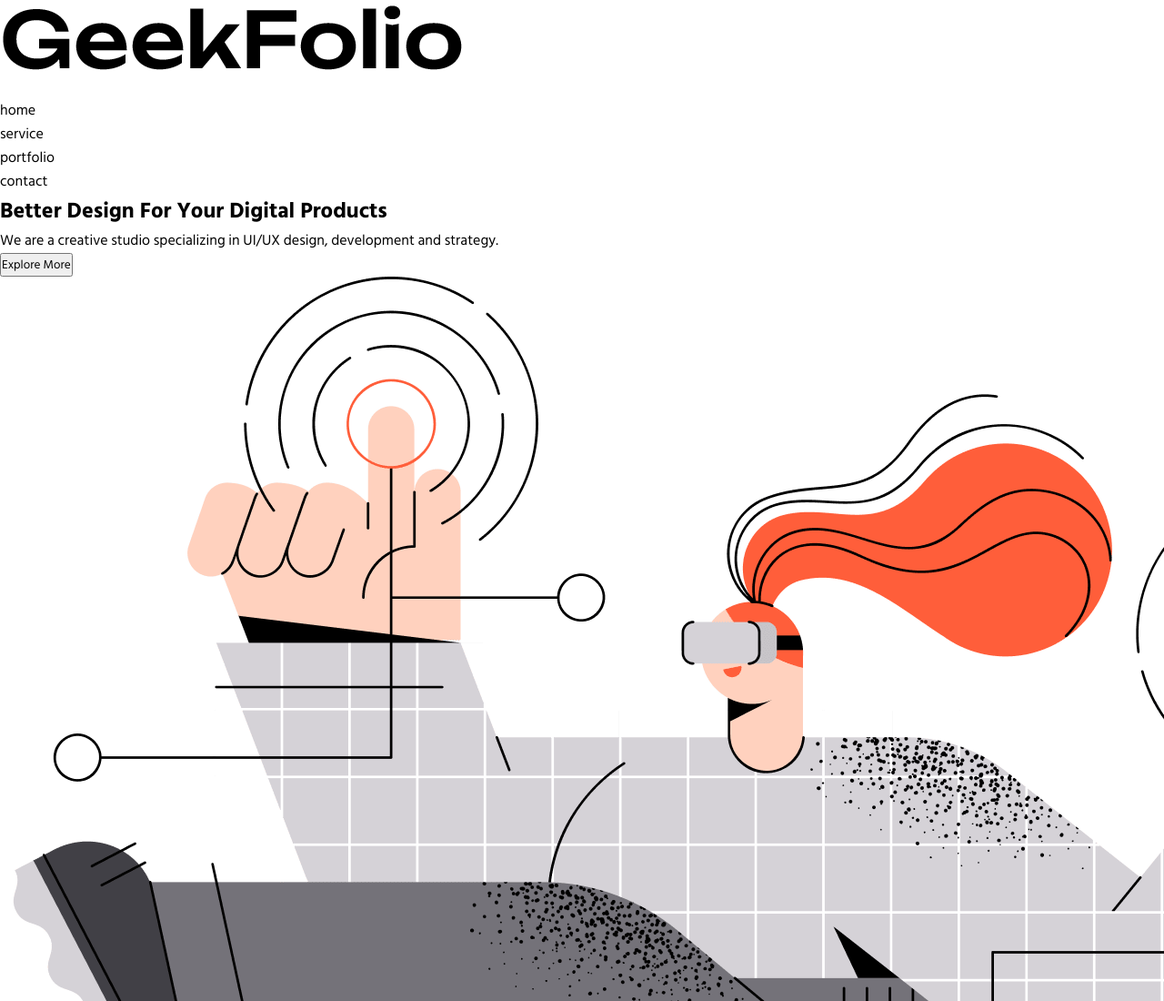
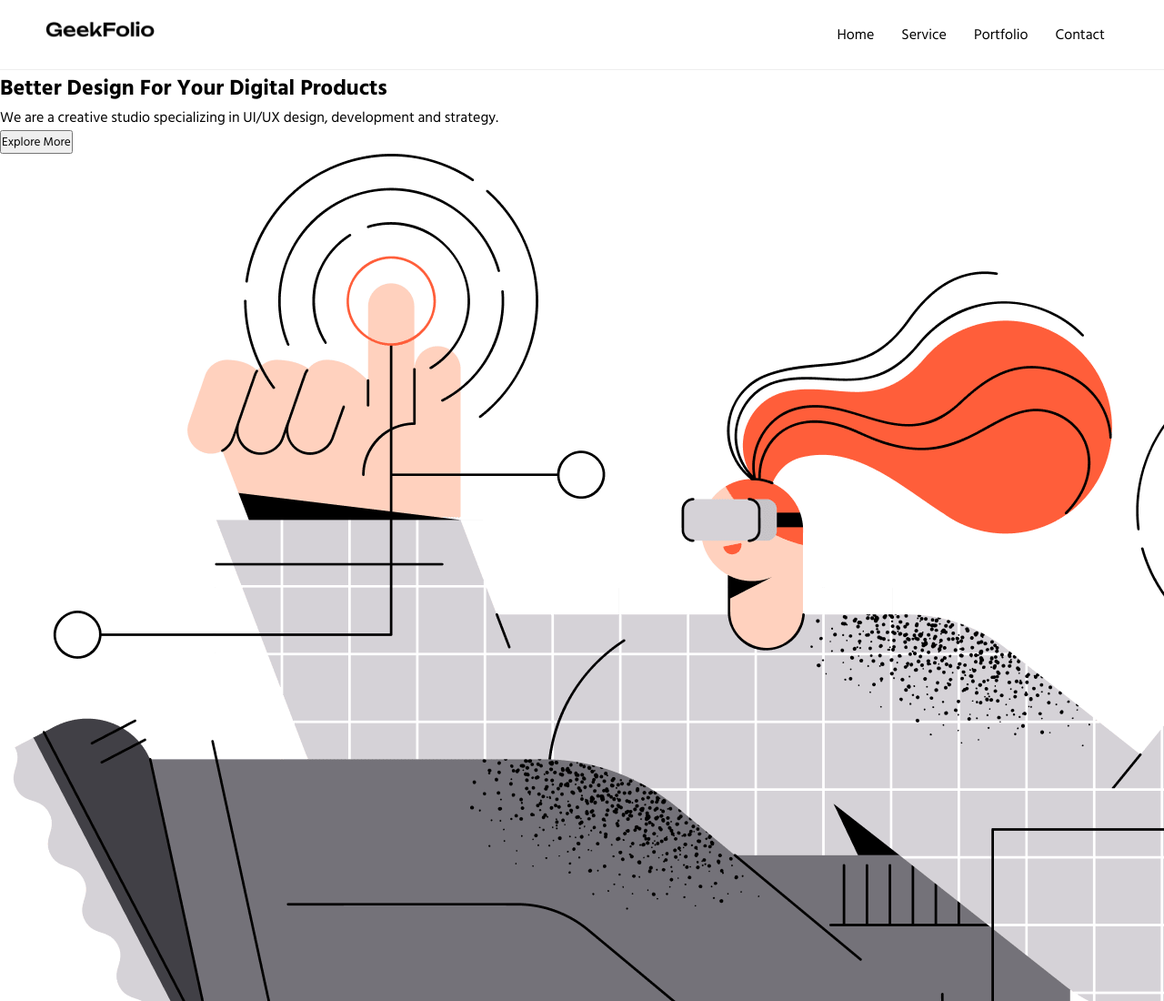
Before and after one commit to El-Jakes/landing-page-task, a plain HTML site: page index.html in a window 1280 px wide. Shown: the top 1100 px of the page at 91% size. Drawn offline with Linux system fonts and the light colour scheme.

Commit message:
modify html, style the navbar

```diff
--- a/index.css
+++ b/index.css
@@ -1,15 +1,49 @@
-@import url('https://fonts.googleapis.com/css2?family=Hind+Siliguri:wght@400;500;700&family=Montserrat:ital,wght@0,400;0,500;0,600;0,700;1,400;1,500;1,600;1,700&display=swap');
+@import url("https://fonts.googleapis.com/css2?family=Hind+Siliguri:wght@400;500;700&family=Montserrat:ital,wght@0,400;0,500;0,600;0,700;1,400;1,500;1,600;1,700&display=swap");
 
-*{
-    margin: 0;
-    padding: 0;
-    box-sizing: border-box;
-    font-family: system-ui, -apple-system, BlinkMacSystemFont, 'Segoe UI', 'Roboto', 'Oxygen', Ubuntu, Cantarell, 'Open Sans', 'Helvetica Neue', sans-serif;
-    /* font-family: 'Montserrat', sans-serif; */
-    font-family: 'Hind Siliguri', sans-serif;
+* {
+  margin: 0;
+  padding: 0;
+  box-sizing: border-box;
+  font-family: system-ui, -apple-system, BlinkMacSystemFont, "Segoe UI",
+    "Roboto", "Oxygen", Ubuntu, Cantarell, "Open Sans", "Helvetica Neue",
+    sans-serif;
+  /* font-family: 'Montserrat', sans-serif; */
+  font-family: "Hind Siliguri", sans-serif;
 }
 
+::selection {
+  color: #ff5e3a;
+}
 
-::selection {
-    color: #FF5E3A;
+/* NAVBAR STYLES */
+.navbar {
+  display: flex;
+  align-items: center;
+  justify-content: space-between;
+  background-color: white;
+  padding: 0.625em 3.125em;
+  border-bottom: 1px solid #eee;
 }
+
+.logo img {
+  width: 120px;
+}
+
+.nav-menu {
+  display: flex;
+  list-style-type: none;
+}
+
+.nav-menu-item a {
+  text-transform: capitalize;
+  text-decoration: none;
+  display: inline-block;
+  color: #000000;
+  padding: 15px;
+  transition: 0.2s;
+  /* border-radius: 5px; */
+}
+
+.nav-menu-item a:hover {
+  color: #ff5e3a;
+}
--- a/index.html
+++ b/index.html
@@ -9,14 +9,12 @@
 <body>
     <nav class="navbar">
         <div class="logo"><img src="images/logo-dark.png" alt="logo of the page with the word GeekFolio"></div>
-        <div class="nav-menu">
-            <ul class="nav-menu-items">
-                <li class="nav-menu-item">home</li>
-                <li class="nav-menu-item">service</li>
-                <li class="nav-menu-item">portfolio</li>
-                <li class="nav-menu-item">contact</li>
+            <ul class="nav-menu">
+                <li class="nav-menu-item"><a href="#">home</a></li>
+                <li class="nav-menu-item"><a href="#">service</a></li>
+                <li class="nav-menu-item"><a href="#">portfolio</a></li>
+                <li class="nav-menu-item"><a href="#">contact</a></li>
             </ul>
-        </div>
     </nav>
 
     <section class="hero-section">
```
